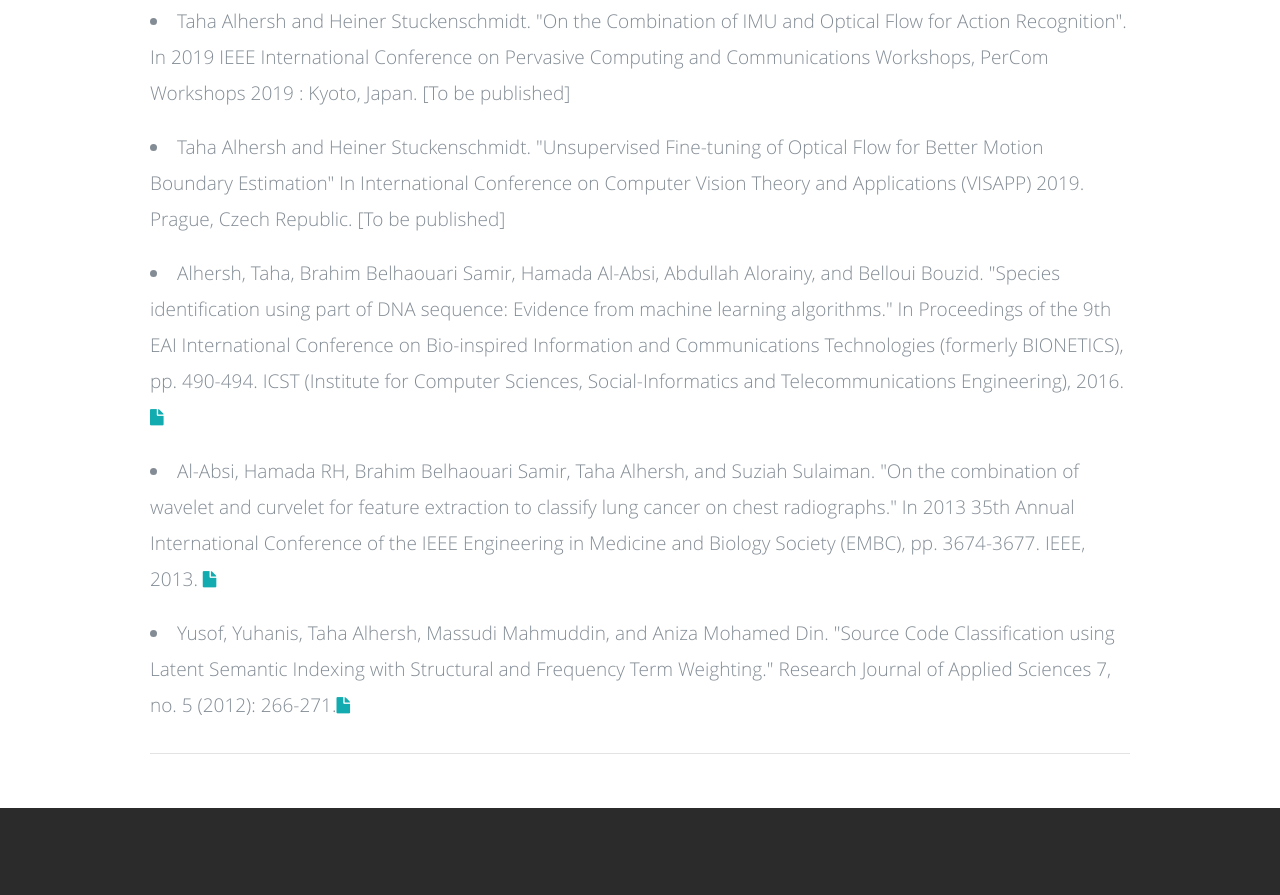
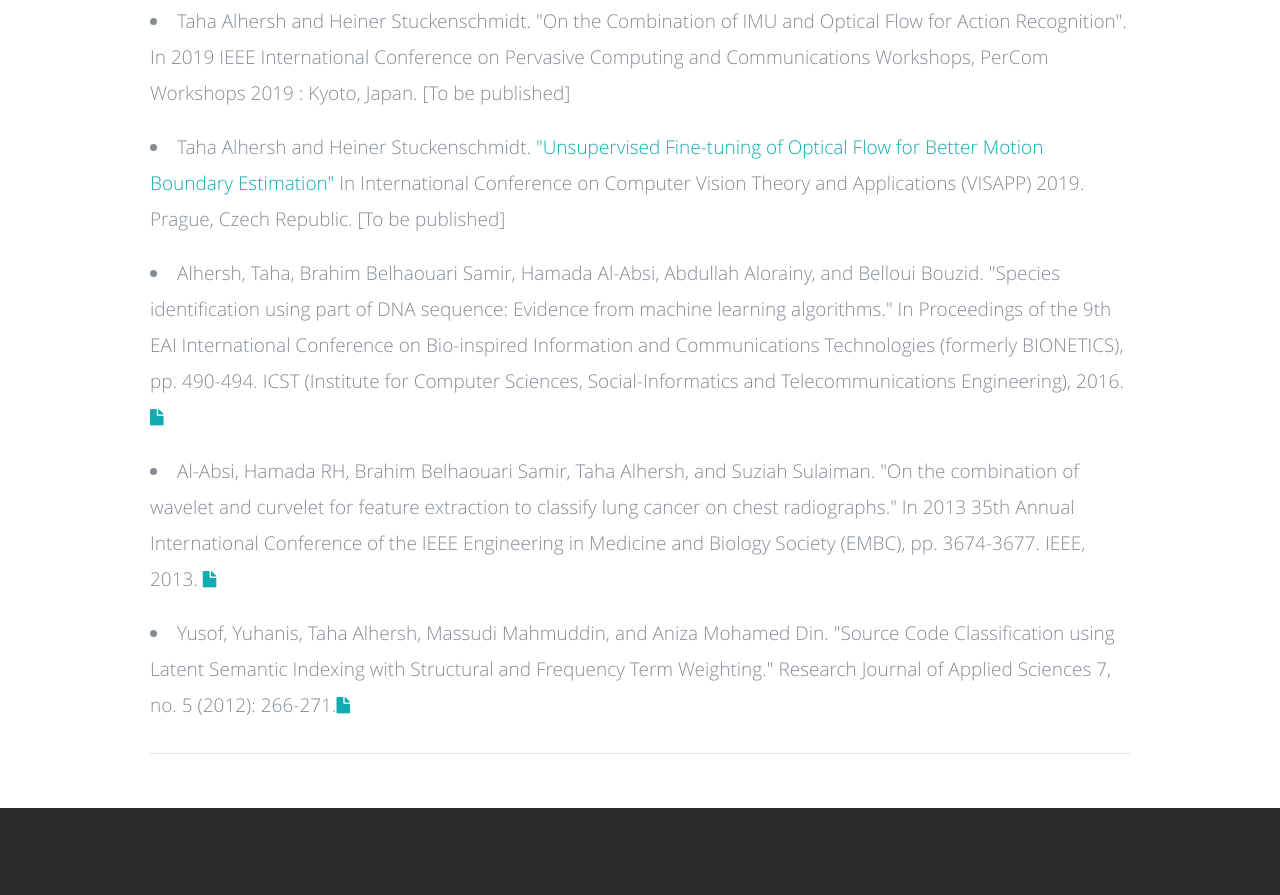
Before and after one commit to alhersh/alhersh.github.io, a plain HTML site: page index.html in a window 1280 px wide. Shown: the part 3118-4013 px from the top of the page. Drawn offline with nearby package versions, Linux system fonts and the light colour scheme; files whose address does not match are found by name.

Commit message:
Update index.html

```diff
--- a/index.html
+++ b/index.html
@@ -253,7 +253,7 @@
             <p class="lead add-bottom">
 
             <li>Taha Alhersh and Heiner Stuckenschmidt. "On the Combination of IMU and Optical Flow for Action Recognition". In 2019 IEEE International Conference on Pervasive Computing and Communications Workshops, PerCom Workshops 2019 : Kyoto, Japan. [To be published]</li>
-            <li>Taha Alhersh and Heiner Stuckenschmidt. "Unsupervised Fine-tuning of Optical Flow for Better Motion Boundary Estimation" In International Conference on Computer Vision Theory and Applications (VISAPP) 2019. Prague, Czech Republic. [To be published]</li>
+            <li>Taha Alhersh and Heiner Stuckenschmidt. <a href="http://www.scitepress.org/PublicationsDetail.aspx?ID=7IixN3sCK40=&t=1" target="_blank" title="Paper">"Unsupervised Fine-tuning of Optical Flow for Better Motion Boundary Estimation"</a> In International Conference on Computer Vision Theory and Applications (VISAPP) 2019. Prague, Czech Republic. [To be published]</li>
             <li>Alhersh, Taha, Brahim Belhaouari Samir, Hamada Al-Absi, Abdullah Alorainy, and Belloui Bouzid. "Species identification using part of DNA sequence: Evidence from machine learning algorithms." In Proceedings of the 9th EAI International Conference on Bio-inspired Information and Communications Technologies (formerly BIONETICS), pp. 490-494. ICST (Institute for Computer Sciences, Social-Informatics and Telecommunications Engineering), 2016.<a href="https://dl.acm.org/citation.cfm?id=2954773" target="_blank" title="Paper"><i class="fa fa-file"></i></a> </li>
             <li>Al-Absi, Hamada RH, Brahim Belhaouari Samir, Taha Alhersh, and Suziah Sulaiman. "On the combination of wavelet and curvelet for feature extraction to classify lung cancer on chest radiographs." In 2013 35th Annual International Conference of the IEEE Engineering in Medicine and Biology Society (EMBC), pp. 3674-3677. IEEE, 2013. <a href="https://www.ncbi.nlm.nih.gov/pubmed/24110527" target="_blank" title="Paper"><i class="fa fa-file"></i></a> </li>
             <li>Yusof, Yuhanis, Taha Alhersh, Massudi Mahmuddin, and Aniza Mohamed Din. "Source Code Classiﬁcation using Latent Semantic Indexing with Structural and Frequency Term Weighting." Research Journal of Applied Sciences 7, no. 5 (2012): 266-271.<a href="http://www.medwelljournals.com/abstract/?doi=rjasci.2012.266.271" target="_blank" title="Paper"><i class="fa fa-file"></i></a> </li>
```
